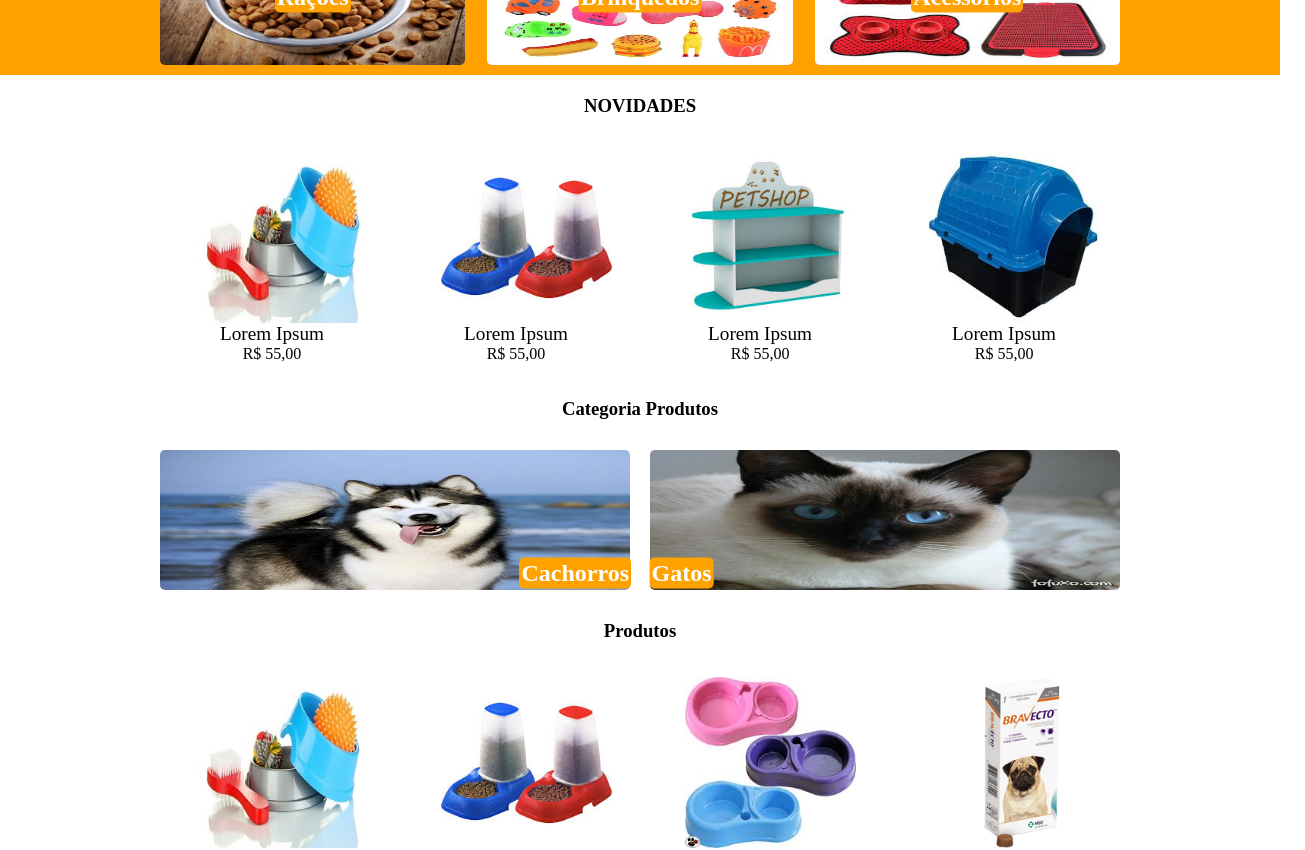
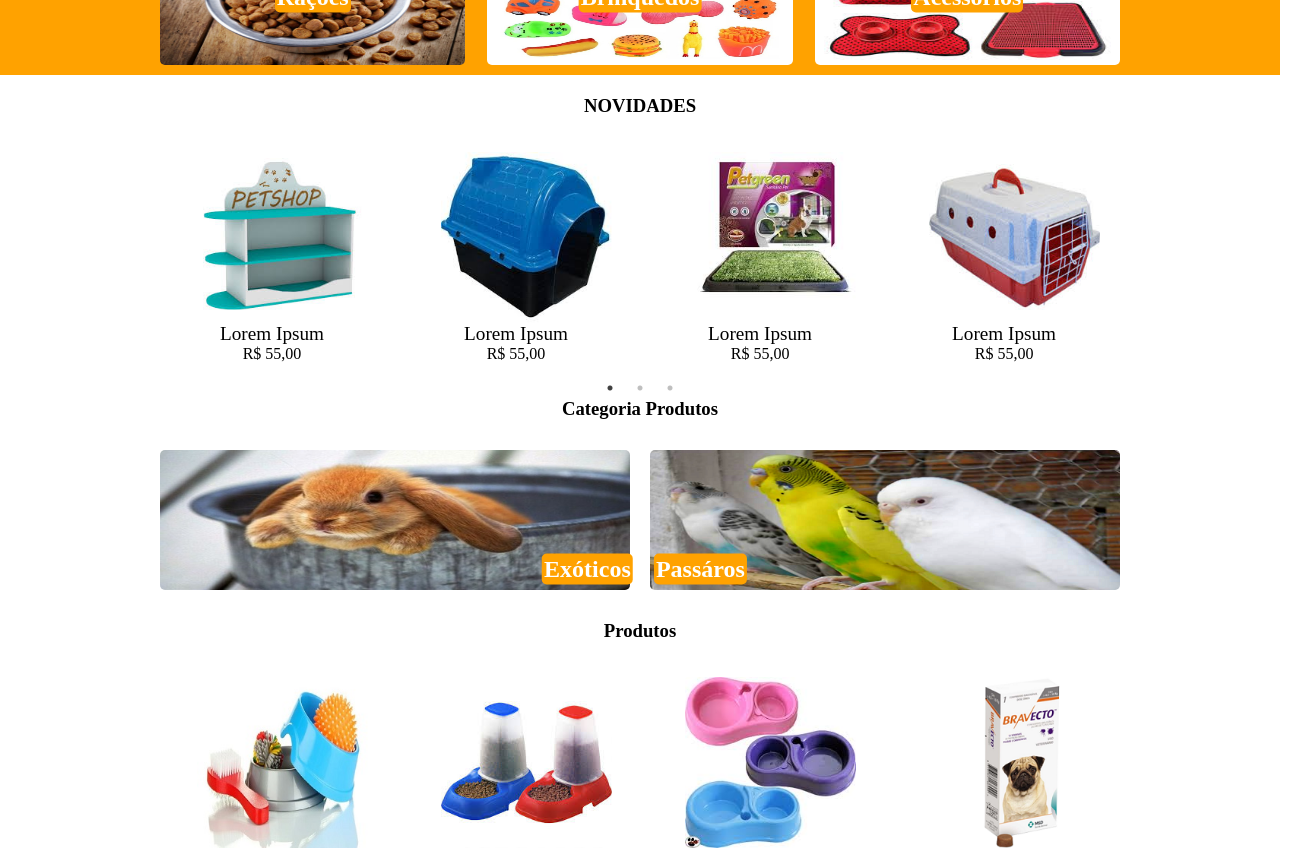
Before and after one commit to repicco/TestSeri.e, a React (Create React App) app in the folder petstore/: page / in a window 1280 px wide. Shown: the part 580-1430 px from the top of the page, 1305 px wide, since content can reach past the window. Built offline with nearby package versions, Linux system fonts and the light colour scheme.

Commit message:
Deploy.Carousel

```diff
--- a/petstore/package.json
+++ b/petstore/package.json
@@ -8,7 +8,8 @@
     "@testing-library/user-event": "^7.1.2",
     "react": "^16.13.1",
     "react-dom": "^16.13.1",
-    "react-scripts": "3.4.1"
+    "react-scripts": "3.4.1",
+    "react-slick": "^0.26.1"
   },
   "scripts": {
     "start": "react-scripts start",
--- a/petstore/public/index.html
+++ b/petstore/public/index.html
@@ -7,7 +7,7 @@
     <meta name="theme-color" content="#000000" />
     <meta
       name="description"
-      content="Web site created using create-react-app"
+      content="Site de loja para Pet Shop"
     />
     <link rel="apple-touch-icon" href="%PUBLIC_URL%/logo192.png" />
     <!--
@@ -24,7 +24,12 @@
       work correctly both with client-side routing and a non-root public URL.
       Learn how to configure a non-root public URL by running `npm run build`.
     -->
-    <title>React App</title>
+    <!-- React Slick -->
+    <link rel="stylesheet" type="text/css" charset="UTF-8" href="https://cdnjs.cloudflare.com/ajax/libs/slick-carousel/1.6.0/slick.min.css">
+    <link rel="stylesheet" type="text/css" href="https://cdnjs.cloudflare.com/ajax/libs/slick-carousel/1.6.0/slick-theme.min.css">
+
+
+    <title>Pet Store</title>
   </head>
   <body>
     <noscript>You need to enable JavaScript to run this app.</noscript>
--- a/petstore/src/App.css
+++ b/petstore/src/App.css
@@ -176,3 +176,21 @@ li:hover {
   background-color: #fff;
   opacity: 0.7;
 }
+
+/* Carousel */
+.carousel-prod {
+  display: flex !important;
+  flex-direction: row;
+}
+
+.carousel-banner {
+
+}
+
+.slick-arrow {
+display: none;
+}
+
+.slick-list{
+  width: 100%;
+}
--- a/petstore/src/components/banner/index.js
+++ b/petstore/src/components/banner/index.js
@@ -1,4 +1,5 @@
 import React, { Component } from "react"
+import Slider from 'react-slick'
 
 import Coelho from '../../img/banner1.jpg'
 import Cao from '../../img/banner2.jpg'
@@ -11,21 +12,42 @@ import Acessorios from '../../img/acessorios.jpg'
 
 class Banner extends Component{
     render(){
+        const settings = {
+            dots: false,
+            infinite: true,
+            speed: 500,
+            slidesToShow: 1,
+            slidesToScroll: 1,
+            autoplay: true,
+            autoplaySpeed: 3000,
+            pauseOnHover: true
+        }
         return(
             <div className='wd-100 banner'>
-                <img className='img-banner responsive' src={Cao} />
+                <Slider {...settings} className='img-banner responsive'>
+                    <div>
+                        <img alt='Coelho' className='img-banner responsive' src={Coelho} />
+                    </div>
+                    <div>
+                        <img alt='Cachorro' className='img-banner responsive' src={Cao} />
+                    </div>
+                    <div>
+                        <img alt='Calopsita' className='img-banner responsive' src={Calopsita} />
+                    </div>
+                </Slider>
+
                 <div className='bg-orange wd-100 center'>
                     <div className='container card-categoria'>
                         <div className='col-4 card-cat'>
-                            <img className='img-cat' src={Racoes} />
+                            <img alt='Categoria' className='img-cat' src={Racoes} />
                             <p className='txt-cat txt-cat-center'>Rações</p>
                         </div>
                         <div className='col-4 card-cat'>
-                            <img className='img-cat' src={Brinquedos} />
+                            <img alt='Categoria' className='img-cat' src={Brinquedos} />
                             <p className='txt-cat txt-cat-center'>Brinquedos</p>
                         </div>
                         <div className='col-4 card-cat'>
-                            <img className='img-cat' src={Acessorios} />
+                            <img alt='Categoria' className='img-cat' src={Acessorios} />
                             <p className='txt-cat txt-cat-center'>Acessórios</p>
                         </div>
                     </div>
--- a/petstore/src/components/categoriaproduto/index.js
+++ b/petstore/src/components/categoriaproduto/index.js
@@ -4,7 +4,7 @@ class CategoriaProduto extends Component{
     render(){
         return(
             <div className='col-6 card-cat'>
-                <img className='img-cat' src={this.props.img} />
+                <img alt='Categoria Produto' className='img-cat' src={this.props.img} />
                 <p className={this.props.class}>{this.props.categoria}</p>
             </div>
         )
--- a/petstore/src/components/news/index.js
+++ b/petstore/src/components/news/index.js
@@ -1,4 +1,5 @@
 import React, { Component } from "react"
+import Slider from 'react-slick'
 
 import Produto from '../produto'
 import CategoriaProduto from '../categoriaproduto'
@@ -19,21 +20,59 @@ import Passaros from '../../img/passaros.jpg'
 
 class News extends Component{
     render(){
+        const settings = {
+            dots: true,
+            infinite: true,
+            speed: 500,
+            slidesToShow: 1,
+            slidesToScroll: 1
+        }
+
+        const settings2 = {
+            dots: false,
+            infinite: true,
+            speed: 500,
+            slidesToShow: 1,
+            slidesToScroll: 1,
+            autoplay: true,
+            autoplaySpeed: 3000,
+            pauseOnHover: true
+        }
         return(
             <div className='wd-100 center'>
                 <h3 className='col-12 title'>NOVIDADES</h3>
-                <div id='novidades1' className='container'>
+                <Slider {...settings} className='container'>
+                    <div className='carousel-prod'>
+                        <Produto img={Prod7}/>
+                        <Produto img={Prod8}/>
+                        <Produto img={Prod5}/>
+                        <Produto img={Prod6}/>
+                    </div>
+                    <div className='carousel-prod'>
                         <Produto img={Prod1}/>
                         <Produto img={Prod2}/>
                         <Produto img={Prod7}/>
                         <Produto img={Prod8}/>
                     </div>
+                    <div className='carousel-prod'>
+                        <Produto img={Prod3}/>
+                        <Produto img={Prod4}/>
+                        <Produto img={Prod5}/>
+                        <Produto img={Prod6}/>
+                    </div>
+                </Slider>
                 <h3 className='col-12 title'>Categoria Produtos</h3>
                 <div className='wd-100 center'>
-                    <div className='container card-categoria'>
+                    <Slider {...settings2} className='container wd-100'>
+                        <div className='carousel-prod'>
                             <CategoriaProduto img={Cao} categoria='Cachorros' class='txt-cat txt-cat-left'/>
                             <CategoriaProduto img={Gato} categoria='Gatos' class='txt-cat txt-cat-right'/>
                         </div>
+                        <div className='carousel-prod'>
+                            <CategoriaProduto img={Exoticos} categoria='Exóticos' class='txt-cat txt-cat-left'/>
+                            <CategoriaProduto img={Passaros} categoria='Passáros' class='txt-cat txt-cat-right'/>
+                        </div>
+                    </Slider>
                 </div>
                 <h3 className='col-12 title'>Produtos</h3>
                 <div id='novidades1' className='container'>
--- a/petstore/src/components/produto/index.js
+++ b/petstore/src/components/produto/index.js
@@ -4,7 +4,7 @@ class Produto extends Component{
     render(){
         return(
             <div className='col-3 card'>
-                <img src={this.props.img} className='responsive card-img'></img>
+                <img alt='Produto' src={this.props.img} className='responsive card-img'></img>
                 <p className='card-text'>Lorem Ipsum</p>
                 <p className='card-footer'>R$ 55,00</p>
             </div>
```
Also changed, not shown: 1 other file (tests, documents, lock files or other folders). Lines whose indentation alone changed are shown as unchanged.
